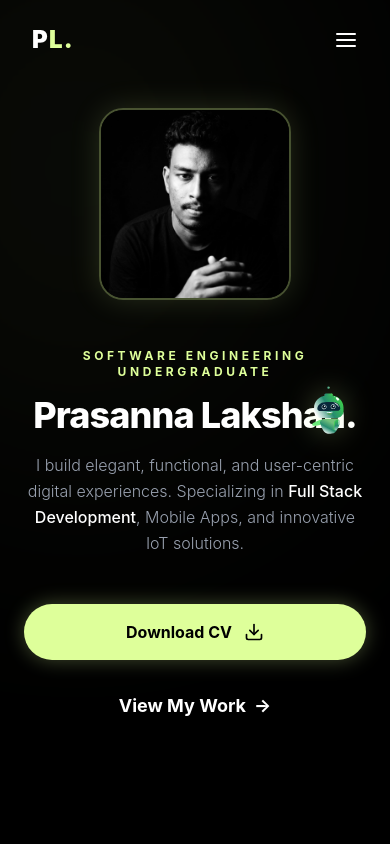
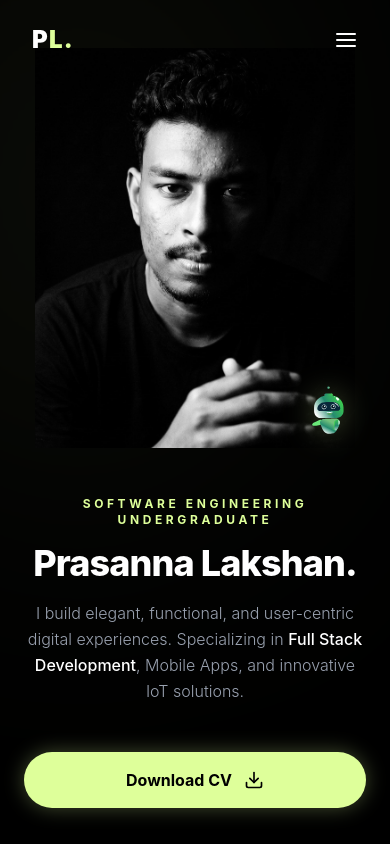
Before and after one commit to shan2003034/my-portfolio, a React (Vite) app: page / in a window 390 px wide. Shown: the top 844 px of the page. Built offline with nearby package versions, Linux system fonts and the light colour scheme.

Commit message:
2026-05-17 chatbot update 18

```diff
--- a/src/components/Hero.jsx
+++ b/src/components/Hero.jsx
@@ -5,7 +5,7 @@ import myCv from "../assets/CV_Prasanna_Lakshan.pdf";
 
 const Hero = () => {
   return (
-    <section className="relative w-full min-h-screen bg-black text-white flex items-center justify-center py-20 lg:py-0 selection:bg-[#deff9a] selection:text-black overflow-hidden">
+    <section className="relative w-full min-h-screen bg-black text-white flex items-center justify-center py-12 lg:py-0 selection:bg-[#deff9a] selection:text-black overflow-hidden">
 
       {/* Background Glow Effect */}
       <div className="absolute inset-0 overflow-hidden z-0 pointer-events-none">
@@ -13,35 +13,21 @@ const Hero = () => {
       </div>
 
       <div className="max-w-7xl mx-auto w-full px-6 md:px-16 relative z-10">
-        <div className="flex flex-col lg:grid lg:grid-cols-12 items-center gap-12">
-
-          {/* Mobile Profile Image - Only visible on small/medium screens */}
-          <motion.div
-            initial={{ opacity: 0, scale: 0.8 }}
-            animate={{ opacity: 1, scale: 1 }}
-            transition={{ duration: 0.8 }}
-            className="lg:hidden w-48 h-48 sm:w-64 sm:h-64 rounded-3xl overflow-hidden border-2 border-[#deff9a]/30 shadow-[0_0_30px_rgba(222,255,154,0.15)]"
-          >
-            <img
-              src={profileImg}
-              alt="Prasanna Lakshan"
-              className="w-full h-full object-cover grayscale hover:grayscale-0 transition-all duration-500"
-            />
-          </motion.div>
+        <div className="flex flex-col-reverse lg:grid lg:grid-cols-12 items-center gap-12 w-full">
 
           {/* Text Content */}
           <motion.div
             initial={{ opacity: 0, x: -30 }}
             animate={{ opacity: 1, x: 0 }}
             transition={{ duration: 0.8, ease: "easeOut" }}
-            className="lg:col-span-7 space-y-6 text-center lg:text-left"
+            className="w-full lg:col-span-7 space-y-6 text-center lg:text-left"
           >
             <div className="space-y-4">
               <h2 className="text-xs md:text-sm text-[#deff9a] font-bold tracking-[0.3em] uppercase">
                 Software Engineering Undergraduate
               </h2>
               <h1 className="text-4xl md:text-6xl lg:text-[85px] font-extrabold text-white leading-[1.1] tracking-tight">
-                Prasanna <br className="hidden md:block" /> Lakshan.
+                Prasanna <br className="hidden lg:block" /> Lakshan.
               </h1>
               <p className="text-base md:text-lg text-gray-400 max-w-xl mx-auto lg:mx-0 leading-relaxed font-light">
                 I build elegant, functional, and user-centric digital experiences. Specializing in <span className="text-white font-medium">Full Stack Development</span>, Mobile Apps, and innovative IoT solutions.
@@ -66,25 +52,19 @@ const Hero = () => {
             </div>
           </motion.div>
 
-          {/* Desktop Profile Image - Only visible on large screens */}
-          <div className="hidden lg:block lg:col-span-5 relative">
+          {/* Profile Image - Original design preserved without any borders or rounding */}
           <motion.div
-              initial={{ opacity: 0, x: 50 }}
-              animate={{ opacity: 1, x: 0 }}
-              transition={{ duration: 1.2, delay: 0.2 }}
-              className="relative aspect-[4/5] rounded-[40px] overflow-hidden border border-white/10"
+            initial={{ opacity: 0, scale: 0.9 }}
+            animate={{ opacity: 1, scale: 1 }}
+            transition={{ duration: 1 }}
+            className="w-full max-w-[320px] sm:max-w-[400px] lg:max-w-none lg:col-span-5 aspect-[4/5] overflow-hidden"
           >
             <img
               src={profileImg}
               alt="Prasanna Lakshan"
               className="w-full h-full object-cover grayscale hover:grayscale-0 transition-all duration-700"
             />
-              <div className="absolute inset-0 bg-gradient-to-t from-black via-transparent to-transparent opacity-60"></div>
           </motion.div>
-
-            {/* Decorative background element */}
-            <div className="absolute -bottom-6 -right-6 w-32 h-32 bg-[#deff9a] rounded-full mix-blend-overlay filter blur-3xl opacity-20"></div>
-          </div>
 
         </div>
       </div>
```
Lines whose indentation alone changed are shown as unchanged.
